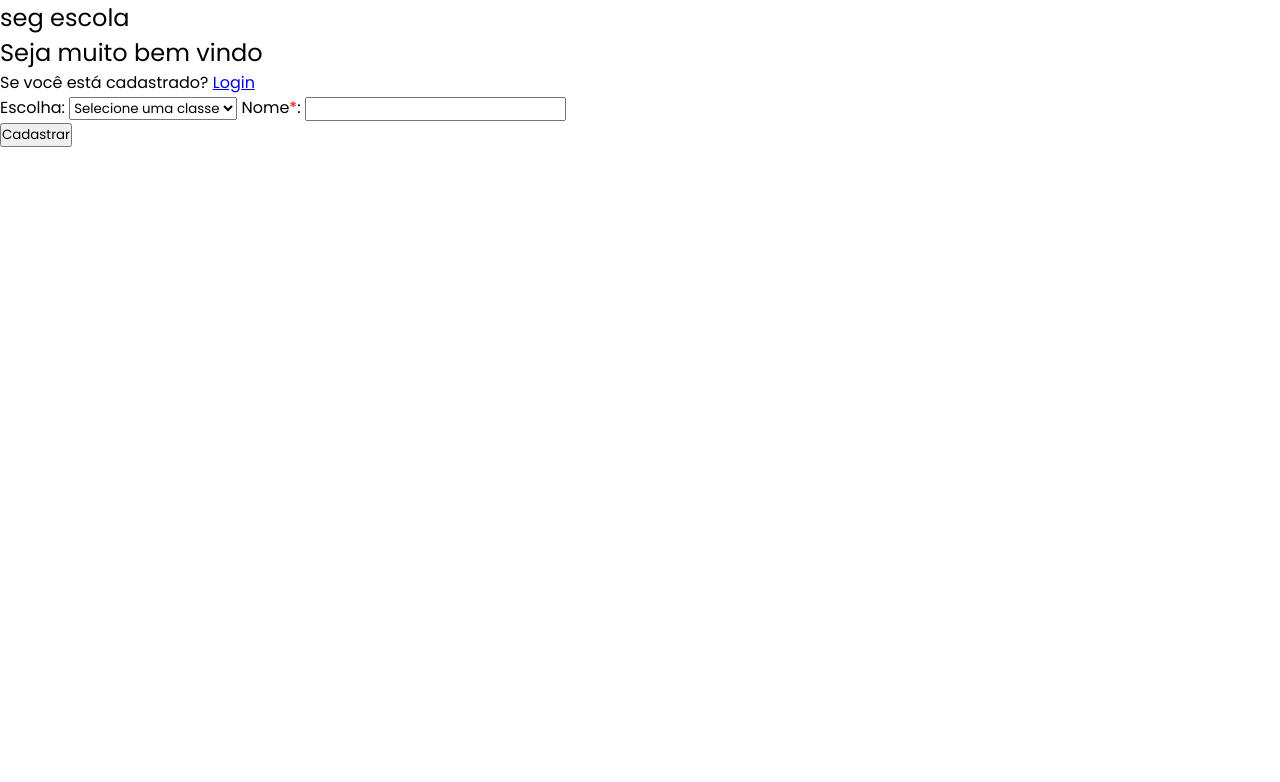
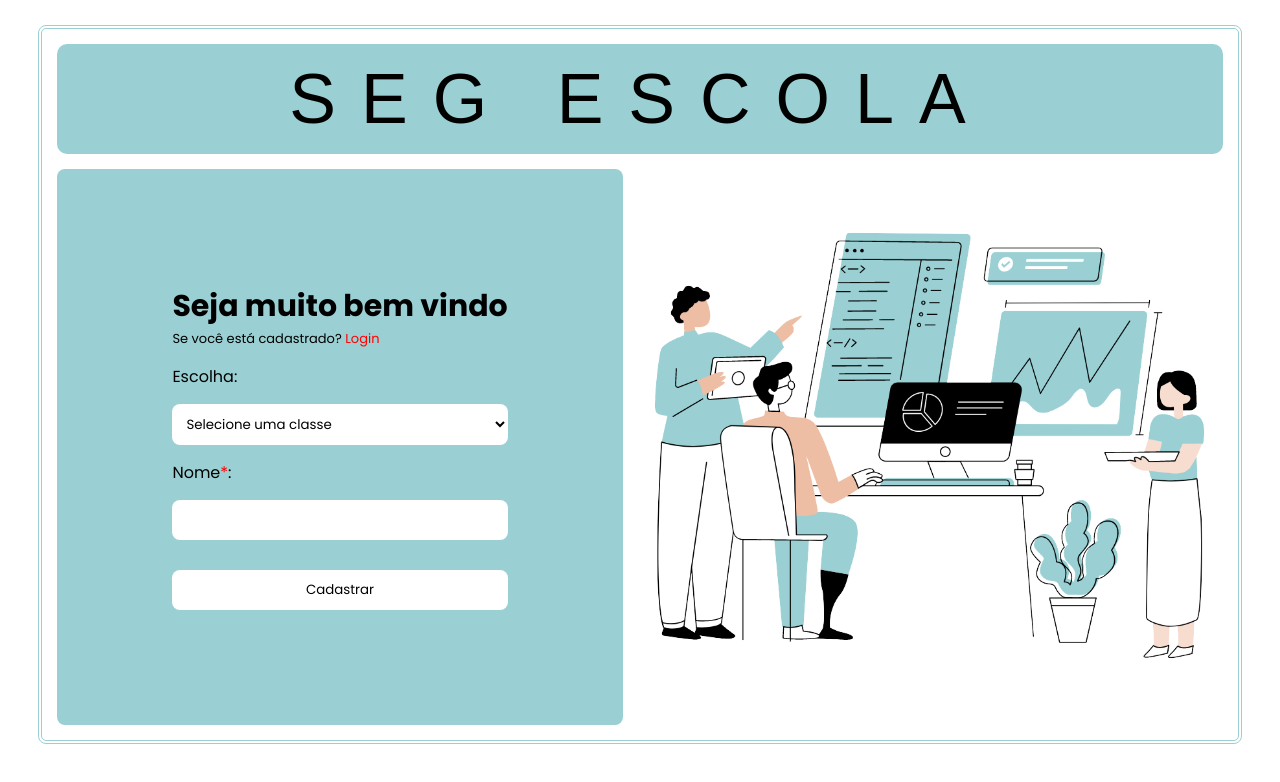
Before and after one commit to lui662/SEG-escola, a plain HTML site: page html/cadastro.html in a window 1280 px wide. Drawn offline with Linux system fonts and the light colour scheme; a web font is replaced by a local one.

Commit message:
SEG escola

```diff
--- a/css/cadastro.css
+++ b/css/cadastro.css
@@ -9,3 +9,88 @@
     font-weight: 400;
     font-style: normal;
 }
+
+#tela_cadastro {
+    display: flex;
+    flex-direction: column;
+    gap: 15px;
+
+    margin-top: 25px;
+    margin-left: 3%;
+    margin-right: 3%;
+
+    padding: 15px;
+    border: 4px double #9ad0d3;
+    border-radius: 8px;
+}
+
+#tela_cadastro h1 {
+
+    text-align: center;
+    text-transform: uppercase;
+    background-color: #9ad0d3;
+    color: black;
+    padding: 15px;
+    font-size: 70px;
+    letter-spacing: 25px;
+    border-radius: 10px;
+
+    font-family: "New Amsterdam", sans-serif;
+    font-weight: 400;
+    font-style: normal;
+}
+
+#section_cadastro {
+    display: flex;
+    justify-content: space-between;
+    align-items: center;
+}
+
+#section_cadastro img {
+    width: 50%;
+    height: 50%;
+    object-fit: cover;
+}
+
+#form_cadastro {
+    display: flex;
+    flex-direction: column;
+
+    padding: 115px;
+    border-radius: 8px;
+    background-color: #9ad0d3;
+    gap: 15px;
+}
+
+.input_cadastro {
+    background-color: white;
+    padding: 10px;
+    border-radius: 8px;
+    border: none;
+}
+
+#mensagem_cadastro {
+    display: flex;
+    flex-direction: column;
+}
+
+#mensagem_cadastro h2 {
+    text-align: center;
+    font-size: 30px;
+    font-weight: bold;
+    color: black;
+}
+
+#mensagem_cadastro p {
+    font-size: 13px;
+    color: black;
+}
+
+#mensagem_cadastro p a {
+    text-decoration: none;
+    color: red;
+}
+
+#mensagem_cadastro p a:hover {
+    border-bottom: 2px solid red;
+}
--- a/css/login.css
+++ b/css/login.css
@@ -93,8 +93,3 @@
 #mensagem_login p a:hover {
     border-bottom: 2px solid red;
 }
-
-
-
-
-/* A PARTI DAQUI EU USAREI O CSS DE CADASTRO*/
--- a/html/cadastro.html
+++ b/html/cadastro.html
@@ -4,13 +4,14 @@
     <meta charset="UTF-8">
     <meta name="viewport" content="width=device-width, initial-scale=1.0">
     <link rel="stylesheet" href="../css/cadastro.css">
-    <title>Document</title>
+    <title>SEG escola Cadastro</title>
 </head>
 <body>
     <section id="tela_cadastro">
         <h1>seg escola</h1>
 
         <section id="section_cadastro">
+
             <form id="form_cadastro">
                 <div id="mensagem_cadastro">
                     <h2>Seja muito bem vindo</h2>
@@ -30,7 +31,9 @@
 
                 <button class="input_cadastro" type="submit">Cadastrar</button>
             </form>
+            <img src="../img/foto_de_fundo.png" alt="estudos">
         </section>
+
     </section>
     <script src="../javascript/cadastro.js"></script>
 </body>
--- a/javascript/cadastro.js
+++ b/javascript/cadastro.js
@@ -11,7 +11,7 @@ document.getElementById('userType').addEventListener('change', function() {
         `;
     } else if (userType === 'professor') {
         dadosAdicionais.innerHTML = `
-            <label for="especializacao">Especialização<span style="color: red;">*</span>: </label>
+            <label for="especializacao">Disciplina<span style="color: red;">*</span>: </label>
             <input class="input_cadastro" type="text" id="especializacao" name="especializacao" required>
         `;
     }
```
Also changed, not shown: html/cadastrarNotas.html (+11 -0 lines), html/materiasProfessores.html (added, +28 -0 lines), html/navegacao.html (+1 -10 lines), html/tabelaNotas.html (+16 -0 lines), index.html (+1 -1 lines), javascript/materiasProfessores.js (added, +33 -0 lines), javascript/script.js (+10 -2 lines).
